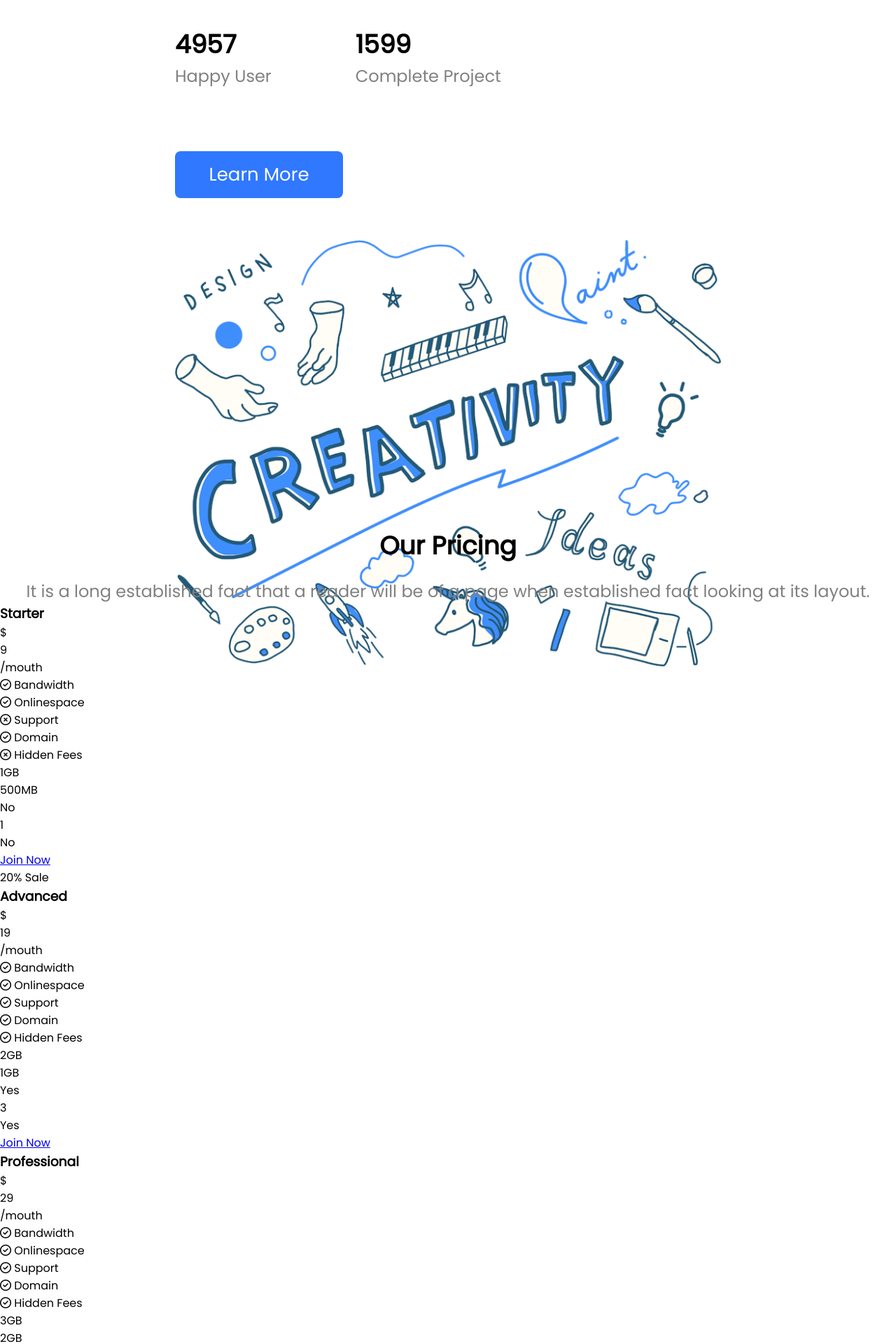
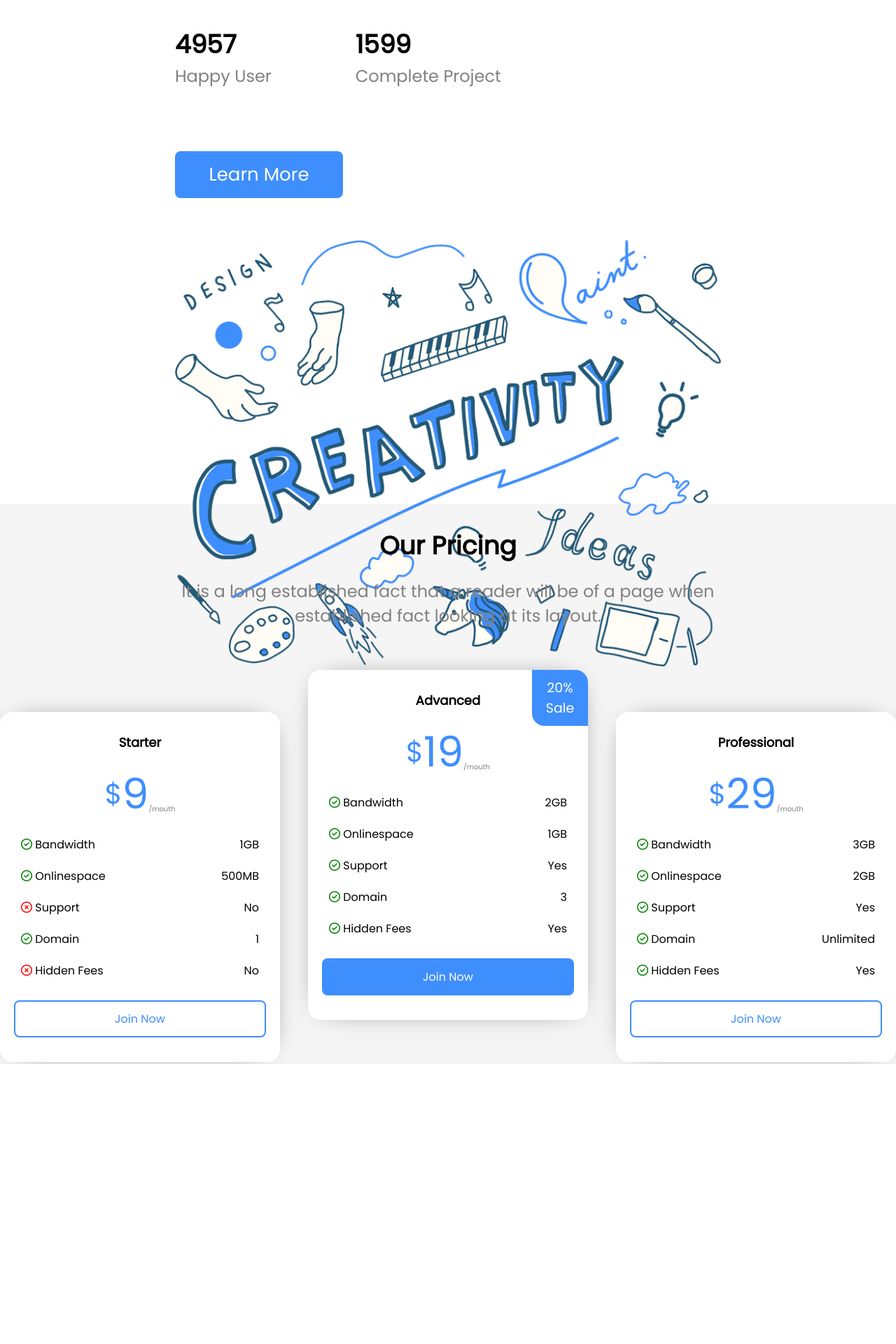
Before and after one commit to KrouriB/kucra, a PHP site: page / in a window 1280 px wide; the page is wider, and only the part inside the window is pictured. Shown: the part 4560-6480 px from the top of that part at 70% size. After the commit the page ends 6080 px from the top of that part, so only its background shows below. Run offline with PHP 8.4, Linux system fonts and the light colour scheme; some libraries are stand-ins or nearby versions.

Commit message:
CSS:ajout de commentaire par section dans tous le fichier +modif couleur fond Section 7 Pricing:création des carte et placement des élement via flex Décalage entre advanced et les autre via margin Réduction advanced faite via position absolute sur une carte postion relative

```diff
--- a/style.css
+++ b/style.css
@@ -44,7 +44,11 @@
     background: radial-gradient(rgb(139,195,245),#1294b8);
 }
 
+
+
 /* haut de page */
+
+
 
 header{
     display: flex;
@@ -56,10 +60,14 @@ header{
     color: white;
 }
 
+/* logo kucra */
+
 span{
     font-weight: 900;
     font-size: xx-large;
 }
+
+/* navbar */
 
 ul{
     display: flex;
@@ -78,6 +86,8 @@ li > a:hover{
     filter: invert(35%);
 }
 
+/* icone reseau */
+
 #reseau{
     display: flex;
     gap: 20px;
@@ -93,7 +103,11 @@ li > a:hover{
     filter: invert(35%);
 }
 
+
+
 /* partie principale */
+
+
 
 #principal{
     display: flex;
@@ -103,6 +117,10 @@ li > a:hover{
     gap: 240px;
     margin-top: 120px;
 }
+
+
+/* partie gauche */
+
 
 #weare{
     font-size: larger;
@@ -119,6 +137,8 @@ h1{
 #soush1{
     width: 480px;
 }
+
+/* input adresse mail + boutton submit */
 
 form{
     position: relative;
@@ -150,6 +170,10 @@ form{
     filter: brightness(125%);
 }
 
+
+/* partie droite */
+
+
 #imgsect1{
     width: 720px;
 }
@@ -177,6 +201,7 @@ form{
     width: 720px;
 }
 
+/* création des cartes et leur animation */
 
 #lescartes{
     display: flex;
@@ -199,7 +224,7 @@ form{
     border-radius: 16px;
     color: white;
     transition: all 1s;
-    box-shadow: 0px 35px 140px -60px black;
+    box-shadow: 0px 15px 140px -70px black;
 }
 
 .card:hover{
@@ -237,7 +262,7 @@ form{
     align-items: center;
     justify-content: center;
     gap: 160px;
-    background-color: lightgray;
+    background-color: whitesmoke;;
 }
 
 #n3 > .top > p{
@@ -280,6 +305,8 @@ form{
 #n4 > div{
     padding-top: 20px;
 }
+
+/* placement élément */
 
 .infodyna{
     display: flex;
@@ -392,7 +419,7 @@ figure>a>.fa-skype{
 
 
 
-
+/* parallax */
 
 #semisection{
     background-image: url(img/parallax.png);
@@ -402,6 +429,7 @@ figure>a>.fa-skype{
     background-size: cover;
 }
 
+/* filtre + titre et texte */
 
 #textpara{
     backdrop-filter: brightness(50%) grayscale(20%);
@@ -426,6 +454,8 @@ figure>a>.fa-skype{
     width: 1040px;
     text-align: center;
 }
+
+/* boutton get started */
 
 #getstart{
     text-decoration: none;
@@ -456,6 +486,7 @@ figure>a>.fa-skype{
     display: flex;
     flex-direction: column;
     justify-content: space-around;
+    background-color: whitesmoke;;
 }
 
 #n5 > .top > p{
@@ -490,6 +521,7 @@ figure>a>.fa-skype{
 
 
 
+
 #n6{
     display: flex;
     flex-direction: row;
@@ -505,6 +537,13 @@ figure>a>.fa-skype{
     flex-direction: column;
     gap: 90px;
 }
+
+
+/* partie de gauche */
+
+
+
+/* titre + sous texte */
 
 #left{
     display: flex;
@@ -523,6 +562,8 @@ figure>a>.fa-skype{
     width: 780px;
 }
 
+/* info chifre et boutton lien */
+
 #infon6{
     display: flex;
     flex-direction: row;
@@ -540,7 +581,7 @@ figure>a>.fa-skype{
 }
 
 #infoPlus{
-    background-color: rgb(47, 120, 255);
+    background-color: #3f8efd;
     color: white;
     font-size: 26px;
     width: 240px;
@@ -550,6 +591,157 @@ figure>a>.fa-skype{
     text-decoration: none;
 }
 
+
+/* image de droite */
+
+
 #n6 > figure > img{
     width: 780px;
 }
+
+
+
+
+
+/* ---------- 7ème section ---------- */
+
+
+
+
+
+
+#n7{
+    background-color: whitesmoke;
+}
+
+#n7 > .top > p{
+    width: 780px;
+}
+
+#grpcartesprix{
+    display: flex;
+    flex-direction: row;
+    justify-content: center;
+    gap: 40px;
+}
+
+/* création des carte de prix */
+
+.carteprix{
+    position: relative;
+    width: 400px;
+    height: 500px;
+    border-radius: 18px;
+    box-shadow: 0px 0px 40px -25px black;
+    background-color: white;
+}
+
+.interieureCarte{
+    display: flex;
+    flex-direction: column;
+    align-items: center;
+    gap: 30px;
+    padding-top: 30px;
+}
+
+.interieureCarte > h3{
+    font-size: 18px;
+}
+
+.prixmois{
+    display: flex;
+    flex-direction: row;
+    height: 60px;
+}
+
+.currency , .prix{
+    color: #3f8efd;
+}
+.currency{
+    font-size: 40px;
+    display: flex;
+    align-items: flex-start;
+}
+.prix{
+    font-size: 60px;
+    display: flex;
+    align-items: center;
+}
+.parmois{
+    color: gray;
+    font-size: 10px;
+    display: flex;
+    align-items: flex-end;
+}
+
+.infolignes{
+    display: flex;
+    flex-direction: row;
+    gap: 60px;
+}
+
+.typeinfo, .valueinfo{
+    display: flex;
+    flex-direction: column;
+    gap: 20px;
+    width: 140px;
+    font-size: 16px;
+}
+
+.valueinfo{
+    text-align: right;
+}
+
+.fa-circle-check{
+    color: green;
+}
+
+.fa-circle-xmark{
+    color: red;
+}
+
+.interieureCarte > a{
+    border: 2px solid #3f8efd;
+    border-radius: 8px;
+    width: 360px;
+    padding: 12px 0;
+    text-align: center;
+    text-decoration: none;
+}
+
+/* pack starter + professional */
+
+#starter ,#professional{
+    margin-top: 120px;
+}
+
+#starter > .interieureCarte > a,#professional > .interieureCarte > a{
+    color: #3f8efd;
+}
+
+/* pack advanced */
+
+#advanced{
+    margin-top: 60px;
+}
+
+#advanced > .interieureCarte > a{
+    color: white;
+    background-color: #3f8efd;
+}
+
+#reduc{
+    position: absolute;
+    font-size: 19px;
+    right: 0;
+    top: 0;
+    width: 80px;
+    height: 80px;
+    border-top-right-radius: 18px;
+    border-bottom-left-radius: 18px;
+    display: flex;
+    align-items: center;
+    text-align: center;
+    background-color: #3f8efd;
+    color: white;
+}
```
